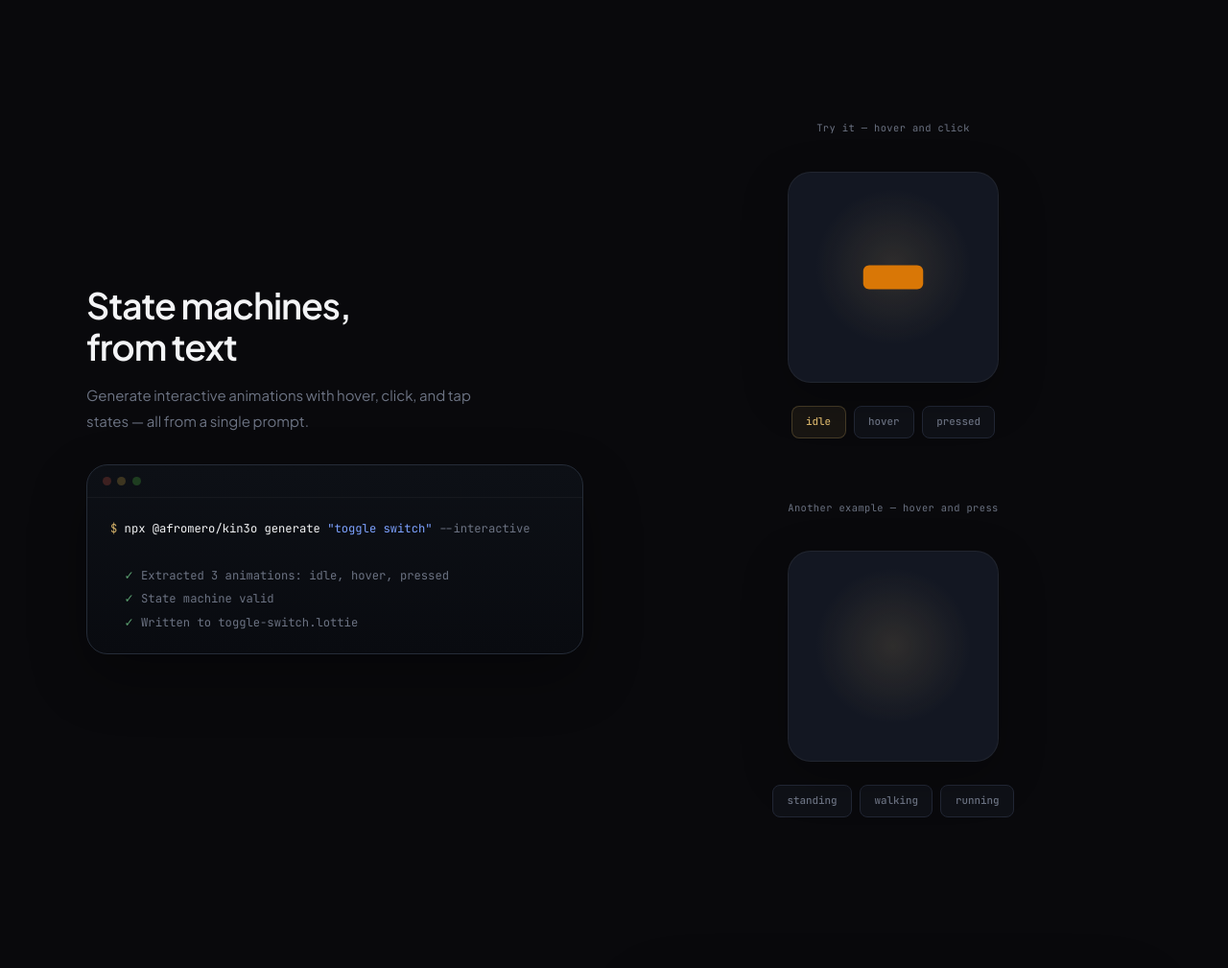
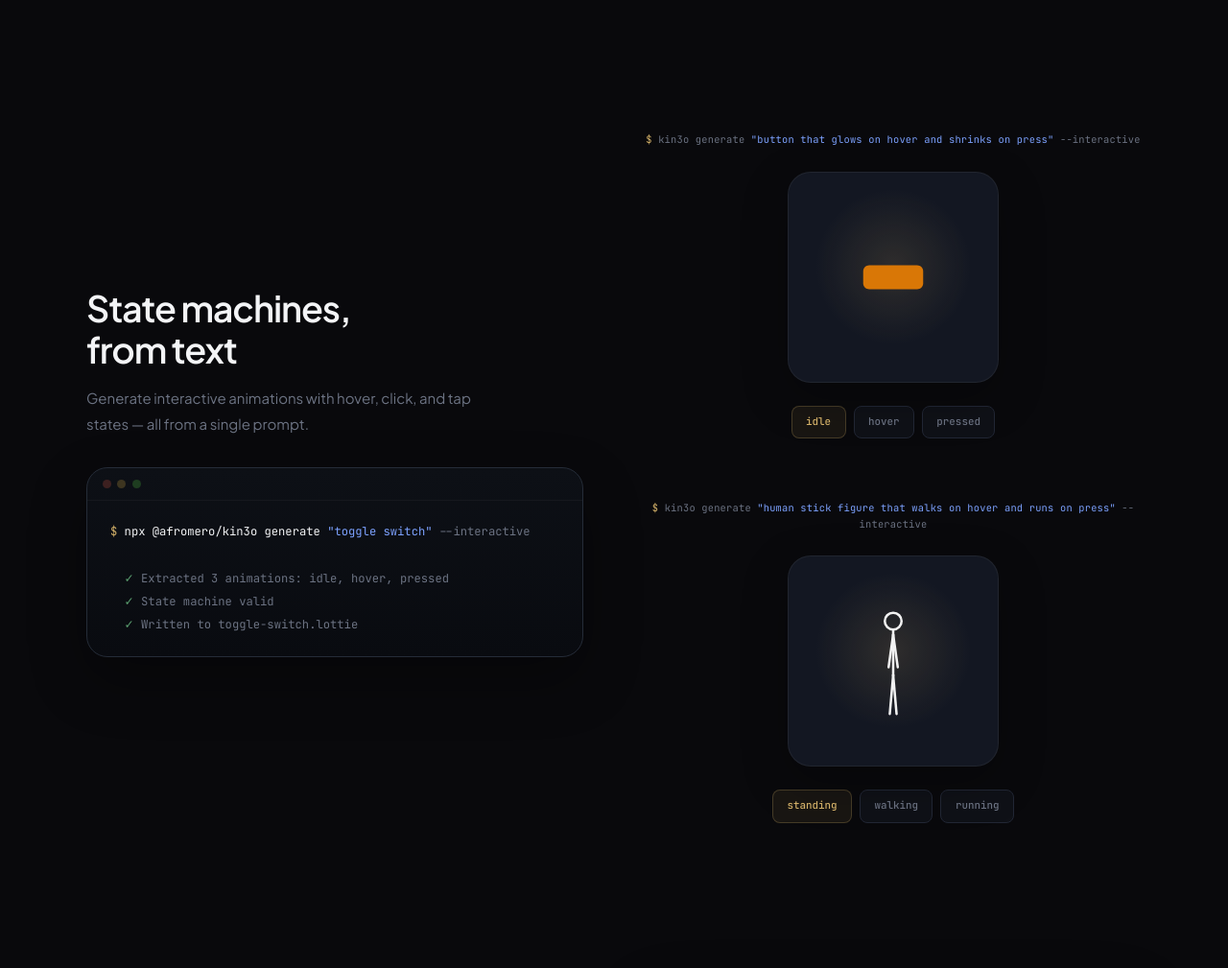
Before and after one commit to affromero/kin3o, a website: page landing/index.html in a window 1280 px wide. Shown: the part 2860-3869 px from the top of the page at 96% size. Drawn offline with nearby package versions, Linux system fonts and the light colour scheme.

Commit message:
feat: show generating prompts above interactive demos on landing page
Replace hint captions with the actual CLI prompts that produce each
demo, so visitors see exactly what they would type. Stick figure starts
visible (standing) on page load.

```diff
--- a/landing/index.html
+++ b/landing/index.html
@@ -537,6 +537,12 @@ nav .w{display:flex;justify-content:space-between;align-items:center}
   color:var(--text-3);letter-spacing:.04em;
   margin-bottom:.75rem;
 }
+.sm-prompt{
+  font-family:var(--mono);font-size:.65rem;
+  color:var(--text-3);letter-spacing:.02em;
+  margin-top:.75rem;
+  text-align:center;
+}
 .sm-states{
   display:flex;gap:.5rem;
 }
@@ -931,7 +937,7 @@ nav .w{display:flex;justify-content:space-between;align-items:center}
         </div>
       </div>
       <div class="sm-preview">
-        <div class="sm-hint">Try it &mdash; hover and click</div>
+        <div class="sm-prompt"><span class="tp">$</span> kin3o generate <span class="ts">"button that glows on hover and shrinks on press"</span> --interactive</div>
         <div class="sm-anim-wrap" id="sm-wrap">
           <div class="sm-anim-layer active" id="sm-idle"></div>
           <div class="sm-anim-layer" id="sm-hover"></div>
@@ -942,14 +948,14 @@ nav .w{display:flex;justify-content:space-between;align-items:center}
           <span class="sm-state" data-state="hover">hover</span>
           <span class="sm-state" data-state="pressed">pressed</span>
         </div>
-        <div class="sm-hint" style="margin-top:2.5rem">Another example &mdash; hover and press</div>
+        <div class="sm-prompt" style="margin-top:2.5rem"><span class="tp">$</span> kin3o generate <span class="ts">"human stick figure that walks on hover and runs on press"</span> --interactive</div>
         <div class="sm-anim-wrap" id="sf-wrap">
-          <div class="sm-anim-layer" id="sf-idle"></div>
+          <div class="sm-anim-layer active" id="sf-idle"></div>
           <div class="sm-anim-layer" id="sf-walk"></div>
           <div class="sm-anim-layer" id="sf-run"></div>
         </div>
         <div class="sm-states" id="sf-states">
-          <span class="sm-state" data-state="idle">standing</span>
+          <span class="sm-state on" data-state="idle">standing</span>
           <span class="sm-state" data-state="walk">walking</span>
           <span class="sm-state" data-state="run">running</span>
         </div>
@@ -1147,14 +1153,14 @@ L('sf-run',SF(40,35,30,8,12));
 var sfWrap=document.getElementById('sf-wrap');
 var sfLayers=sfWrap.querySelectorAll('.sm-anim-layer');
 var sfChips=document.querySelectorAll('#sf-states .sm-state');
-var sfCur=null;
+var sfCur='idle';
 function sfTr(state){
   if(state===sfCur)return;sfCur=state;
   var map={idle:0,walk:1,run:2};
   sfLayers.forEach(function(l,i){l.classList.toggle('active',i===map[state])});
   sfChips.forEach(function(c){c.classList.toggle('on',c.dataset.state===state)});
 }
-sfWrap.addEventListener('mouseenter',function(){sfTr(sfCur?'walk':'idle')});
+sfWrap.addEventListener('mouseenter',function(){sfTr('walk')});
 sfWrap.addEventListener('mouseleave',function(){sfTr('idle')});
 sfWrap.addEventListener('mousedown',function(){sfTr('run')});
 sfWrap.addEventListener('mouseup',function(){sfTr('walk')});
```
